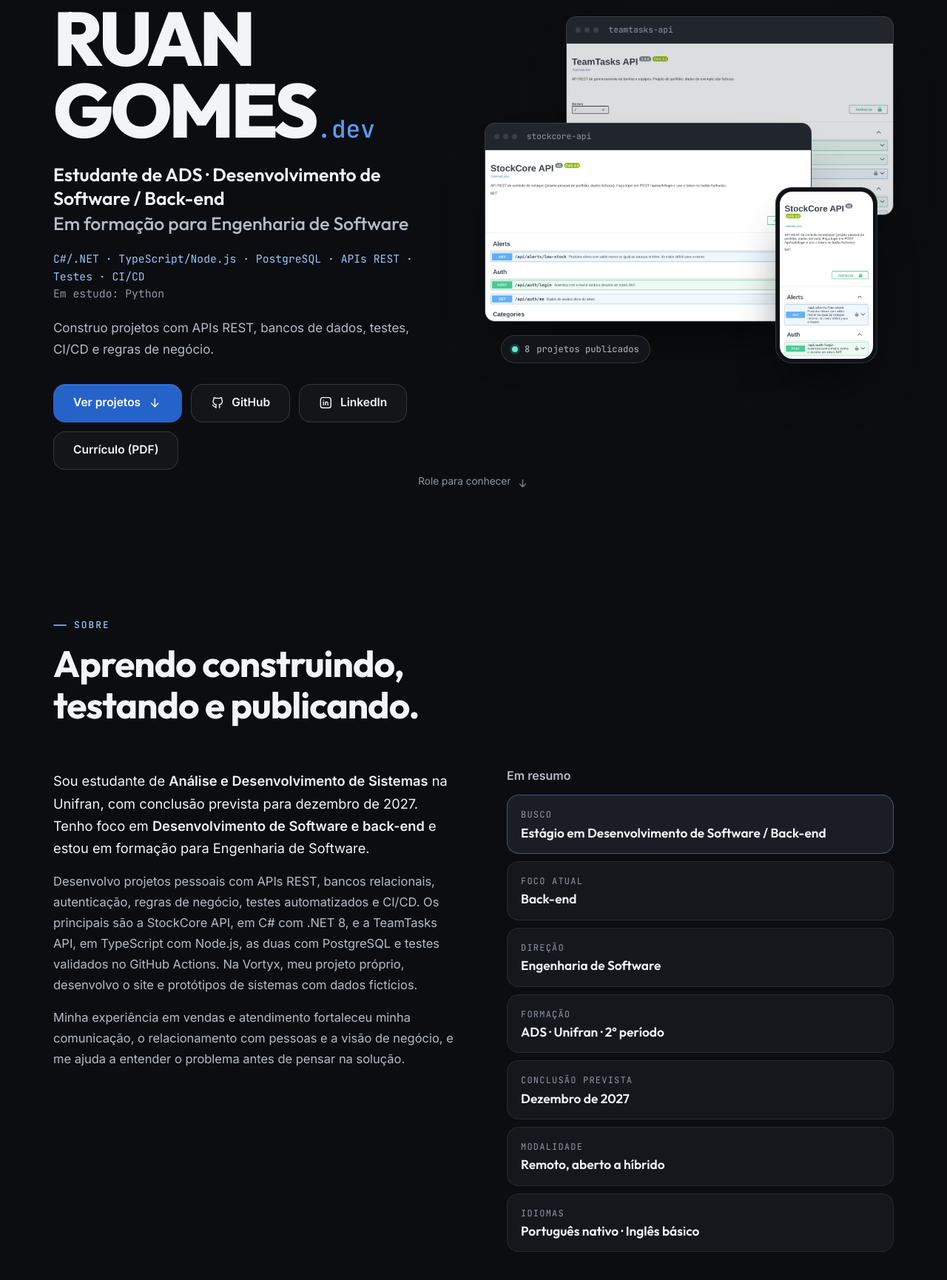
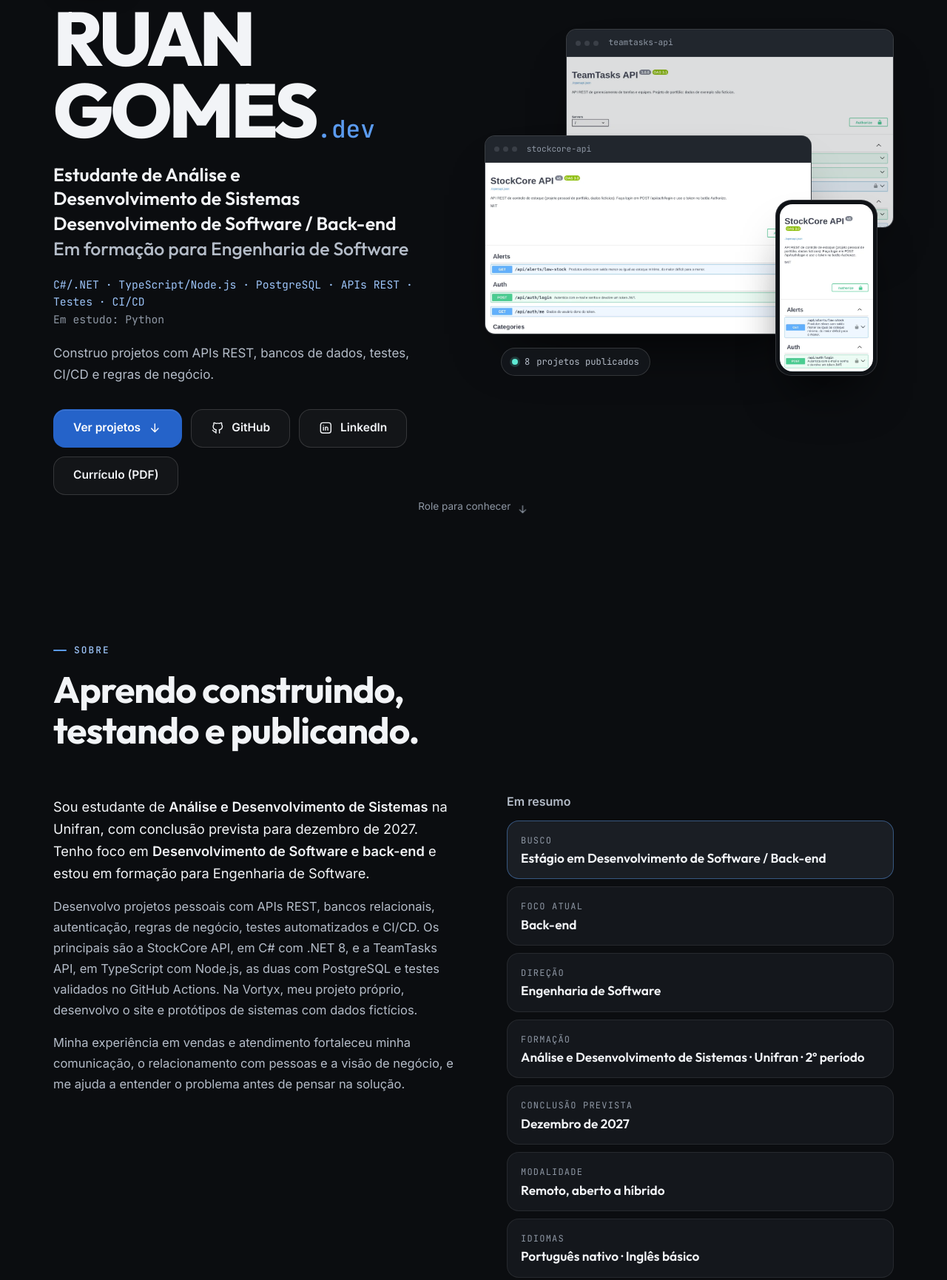
Before and after one commit to ruangdev0-ux/ruan-gomes-dev, a plain HTML site: page index.html in a window 1280 px wide. Shown: the part 233-1963 px from the top of the page at 74% size. Drawn offline with Linux system fonts and the light colour scheme.

Commit message:
Ajuste final de posicionamento: nome completo do curso e currículo atualizado

```diff
--- a/css/style.css
+++ b/css/style.css
@@ -611,6 +611,10 @@ strong {
   font-size: clamp(1.15rem, 1rem + 0.9vw, 1.55rem);
   font-weight: 600;
   line-height: 1.3;
+}
+
+.hero__role > span {
+  text-wrap: balance;
 }
 
 .hero__role-alt {
--- a/index.html
+++ b/index.html
@@ -4,8 +4,8 @@
   <meta charset="UTF-8">
   <meta name="viewport" content="width=device-width, initial-scale=1, viewport-fit=cover">
 
-  <title>Ruan Gomes · Estudante de ADS · Desenvolvimento de Software e Back-end</title>
-  <meta name="description" content="Estudante de ADS com foco em back-end: projetos com C#/.NET, TypeScript/Node.js, PostgreSQL, testes e CI/CD.">
+  <title>Ruan Gomes · Estudante de Análise e Desenvolvimento de Sistemas · Desenvolvimento de Software e Back-end</title>
+  <meta name="description" content="Estudante de Análise e Desenvolvimento de Sistemas com foco em back-end: projetos com C#/.NET, TypeScript/Node.js, PostgreSQL, testes e CI/CD.">
   <meta name="author" content="Ruan Gomes">
   <meta name="theme-color" content="#0b0d10">
   <meta name="color-scheme" content="dark">
@@ -15,8 +15,8 @@
   <meta property="og:type" content="website">
   <meta property="og:locale" content="pt_BR">
   <meta property="og:site_name" content="Ruan Gomes.dev">
-  <meta property="og:title" content="Ruan Gomes · Estudante de ADS · Desenvolvimento de Software e Back-end">
-  <meta property="og:description" content="Estudante de ADS com foco em back-end: projetos com C#/.NET, TypeScript/Node.js, PostgreSQL, testes e CI/CD.">
+  <meta property="og:title" content="Ruan Gomes · Estudante de Análise e Desenvolvimento de Sistemas · Desenvolvimento de Software e Back-end">
+  <meta property="og:description" content="Estudante de Análise e Desenvolvimento de Sistemas com foco em back-end: projetos com C#/.NET, TypeScript/Node.js, PostgreSQL, testes e CI/CD.">
   <meta property="og:url" content="https://ruangdev0-ux.github.io/ruan-gomes-dev/">
   <meta property="og:image" content="https://ruangdev0-ux.github.io/ruan-gomes-dev/assets/images/og-image.png?v=3">
   <meta property="og:image:type" content="image/png">
@@ -24,8 +24,8 @@
   <meta property="og:image:height" content="630">
   <meta property="og:image:alt" content="Ruan Gomes — Estudante de ADS · Desenvolvimento de Software. JavaScript, APIs, Git/GitHub, testes e CI/CD, com a foto de Ruan Gomes">
   <meta name="twitter:card" content="summary_large_image">
-  <meta name="twitter:title" content="Ruan Gomes | Estudante de ADS · Estágio em Desenvolvimento de Software">
-  <meta name="twitter:description" content="Estudante de ADS em busca de estágio em Desenvolvimento de Software. Projetos publicados com JavaScript, APIs REST, Git/GitHub, testes e CI/CD.">
+  <meta name="twitter:title" content="Ruan Gomes · Estudante de Análise e Desenvolvimento de Sistemas · Desenvolvimento de Software e Back-end">
+  <meta name="twitter:description" content="Estudante de Análise e Desenvolvimento de Sistemas com foco em back-end: projetos com C#/.NET, TypeScript/Node.js, PostgreSQL, testes e CI/CD.">
   <meta name="twitter:image" content="https://ruangdev0-ux.github.io/ruan-gomes-dev/assets/images/og-image.png?v=3">
   <meta name="twitter:image:alt" content="Ruan Gomes — Estudante de ADS · Desenvolvimento de Software. JavaScript, APIs, Git/GitHub, testes e CI/CD, com a foto de Ruan Gomes">
 
@@ -105,7 +105,8 @@
           </h1>
 
           <p class="hero__role" data-animate>
-            <span>Estudante de ADS · Desenvolvimento de Software / Back-end</span>
+            <span>Estudante de Análise e Desenvolvimento de Sistemas<span class="sr-only"> · </span></span>
+            <span>Desenvolvimento de Software / Back-end</span>
             <span class="hero__role-alt">Em formação para Engenharia de Software</span>
           </p>
 
@@ -211,7 +212,7 @@
               </div>
               <div class="fact">
                 <dt>Formação</dt>
-                <dd>ADS · Unifran · 2º período</dd>
+                <dd>Análise e Desenvolvimento de Sistemas · Unifran · 2º período</dd>
               </div>
               <div class="fact">
                 <dt>Conclusão prevista</dt>
@@ -633,7 +634,7 @@
     <div class="container footer__row">
       <div class="footer__brand">
         <p class="footer__logo">Ruan Gomes<span class="brand__dev">.dev</span></p>
-        <p class="footer__motto">Estudante de ADS · Buscando estágio em Desenvolvimento de Software.</p>
+        <p class="footer__motto">Estudante de Análise e Desenvolvimento de Sistemas · Buscando estágio em Desenvolvimento de Software / Back-end.</p>
       </div>
       <p class="footer__copy">© <span id="year">2026</span> Ruan Gomes. Feito com HTML, CSS e JavaScript.</p>
       <a class="footer__top" href="#inicio">
```
Also changed, not shown: 1 other file.
